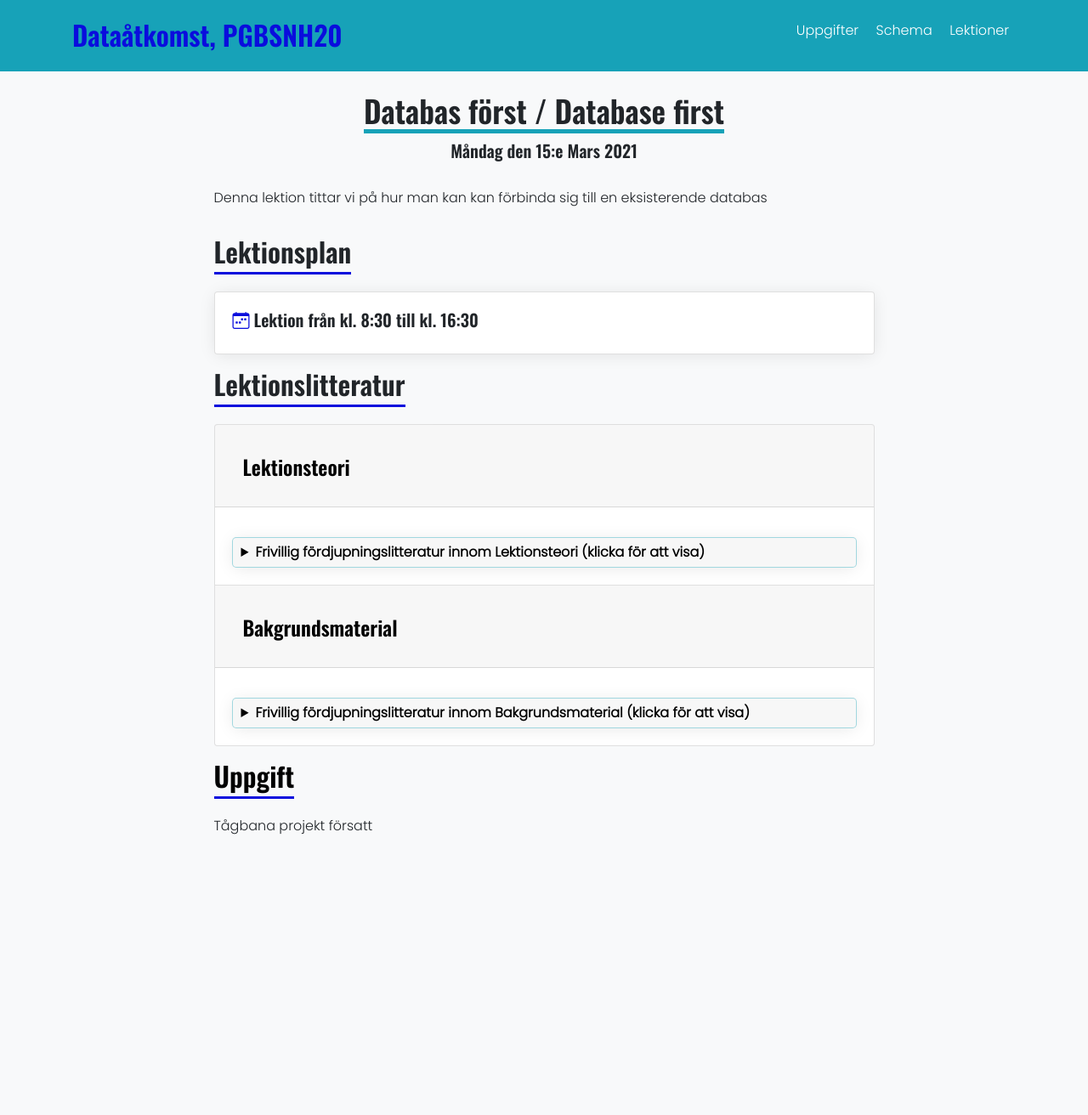
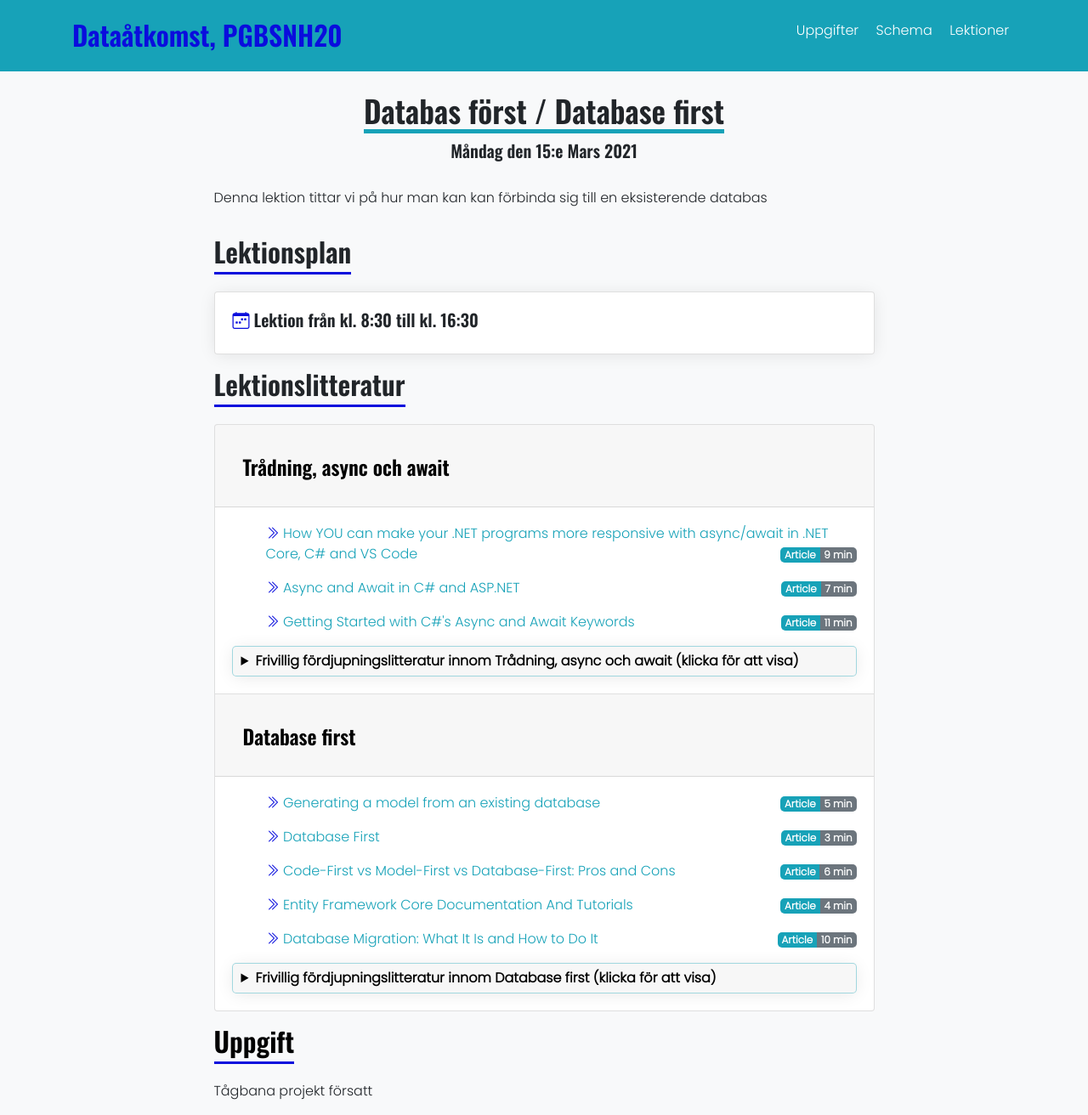
Before and after one commit to PGBSNH20/PGBSNH20-dataatkomst, a Jekyll site: the page built from lectures/database_first.md, in a window 1280 px wide. Shown: the whole page at 85% size. Built offline with Jekyll 4.4.1, drawn with Linux system fonts in a browser that asks for light colours; nearby versions of some CDN libraries; before the commit the page ends 1000 px from its top, so only the background shows below that.

Commit message:
Updates database first lecture

```diff
--- a/_data/lecture_database_first.yml
+++ b/_data/lecture_database_first.yml
@@ -8,5 +8,94 @@ optionalLitterateur:
   totalTextTime: 0
   totalAudioTime: 0
 topics:
-  - topic: "Lektionsteori"
-  - topic: "Bakgrundsmaterial"
+  - topic: "Trådning, async och await"
+    literature:
+    - title: "How YOU can make your .NET programs more responsive with async/await in .NET Core, C# and VS Code"
+      url: https://dev.to/dotnet/how-you-can-make-your-net-programs-faster-with-asynchronous-code-in-net-core-c-and-vs-code-471c
+      timeType: Article
+      timeMinutes: 9
+      timeBadge: info
+    - title: "Async and Await in C# and ASP.NET"
+      url: https://exceptionnotfound.net/async-await-in-asp-net-csharp-ultimate-guide/
+      timeType: Article
+      timeMinutes: 7
+      timeBadge: info
+    - title: "Getting Started with C#'s Async and Await Keywords"
+      url: https://www.pluralsight.com/guides/csharp-async-await-keywords-getting-started
+      timeType: Article
+      timeMinutes: 11
+      timeBadge: info
+    optionalLiterature:
+    - title: "C# Async/Await/Task Explained (Deep Dive) - YouTube"
+      url: https://www.youtube.com/watch?v=il9gl8MH17s
+      timeType: Video
+      timeMinutes: 25
+      timeBadge: danger
+    - title: "Advanced Tips for Using Task.Run with Async/Await"
+      url: https://www.pluralsight.com/guides/advanced-tips-using-task-run-async-wait
+      timeType: Article
+      timeMinutes: 8
+      timeBadge: info
+    - title: "Using Task.Run in Conjunction with Async/Await"
+      url: https://www.pluralsight.com/guides/using-task-run-async-await
+      timeType: Article
+      timeMinutes: 11
+      timeBadge: info
+    - title: "Understanding Control Flow with Async and Await in C#"
+      url: https://www.pluralsight.com/guides/understand-control-flow-async-await/
+      timeType: Article
+      timeMinutes: 13
+      timeBadge: info
+    - title: "Asynchronous programming"
+      url: https://docs.microsoft.com/en-us/dotnet/csharp/async
+      timeType: Article
+      timeMinutes: 10
+      timeBadge: info
+    - title: "Happy Birthday Async"
+      url: https://blog.stephencleary.com/2017/09/happy-birthday-async.html
+      timeType: Article
+      timeMinutes: 3
+      timeBadge: info
+    - title: "Async and Await"
+      url: https://blog.stephencleary.com/2012/02/async-and-await.html
+      timeType: Article
+      timeMinutes: 10
+      timeBadge: info
+    - title: "Async/Await"
+      url: https://docs.microsoft.com/en-us/archive/msdn-magazine/2013/march/async-await-best-practices-in-asynchronous-programming
+      timeType: Article
+      timeMinutes: 19
+      timeBadge: info
+  - topic: "Database first"
+    literature:
+    - title: "Generating a model from an existing database"
+      url: https://www.learnentityframeworkcore.com/walkthroughs/existing-database
+      timeType: Article
+      timeMinutes: 5
+      timeBadge: info
+    - title: "Database First"
+      url: https://entityframeworkcore.com/approach-database-first
+      timeType: Article
+      timeMinutes: 3
+      timeBadge: info
+    - title: "Code-First vs Model-First vs Database-First: Pros and Cons"
+      url: https://www.ryadel.com/en/code-first-model-first-database-first-vs-comparison-orm-asp-net-core-entity-framework-ef-data/
+      timeType: Article
+      timeMinutes: 6
+      timeBadge: info
+    - title: "Entity Framework Core Documentation And Tutorials"
+      url: https://www.learnentityframeworkcore.com/#what-is-entity-framework-core
+      timeType: Article
+      timeMinutes: 4
+      timeBadge: info
+    - title: "Database Migration: What It Is and How to Do It"
+      url: https://www.cloudbees.com/blog/database-migration/
+      timeType: Article
+      timeMinutes: 10
+      timeBadge: info
+    optionalLiterature:
+    - title: "Schema migration - Wikipedia"
+      url: https://en.wikipedia.org/wiki/Schema_migration
+      timeType: Article
+      timeMinutes: 5
+      timeBadge: info
```
Also changed, not shown: descriptions/database_first.md (added), descriptions/traadning_async_och_await.md (added).
